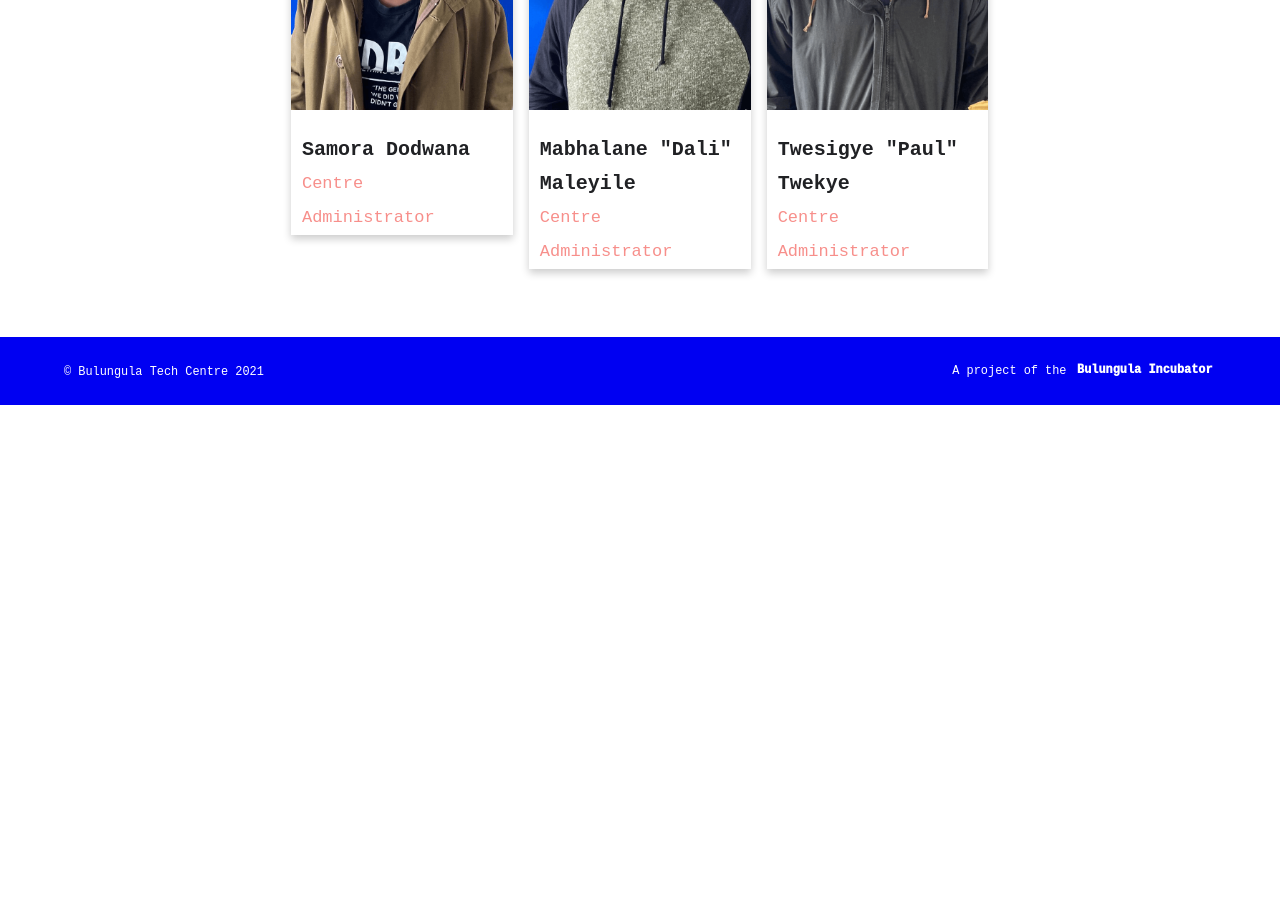
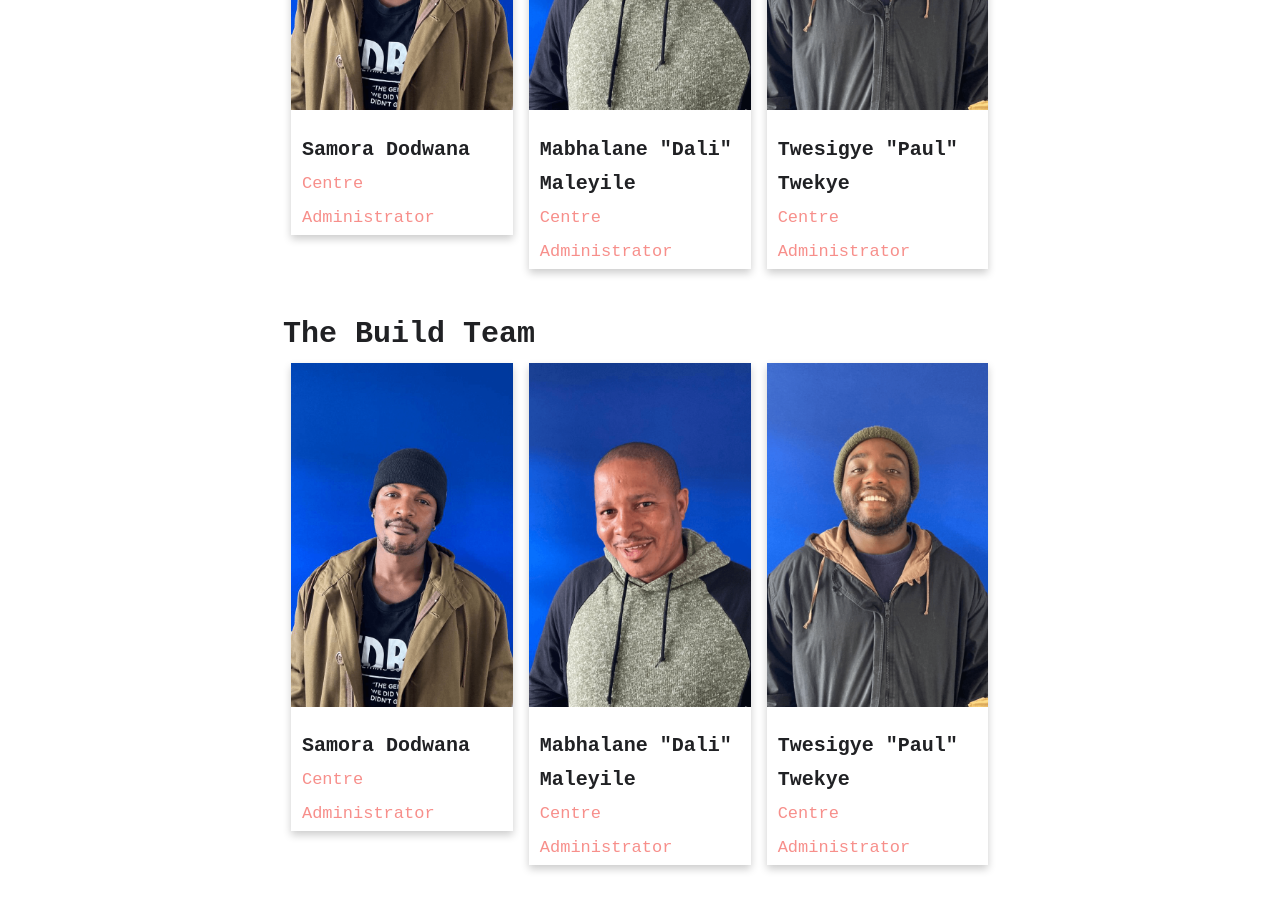
Before and after one commit to bulungula-tech-centre/bulungula-tech-centre, a Jekyll site: the page built from team.md, in a window 1280 px wide and 900 px high, scrolled down 1126 px. Built offline with Jekyll 4.4.1, drawn with Linux system fonts in a browser that asks for light colours; before the commit the page ends 1531 px from its top, so only the background shows below that.

Commit message:
add skeleton for new team

```diff
--- /dev/null
+++ b/_includes/op_team.html
@@ -0,0 +1,31 @@
+<div class="row">
+    <div class="column">
+        <div class="card">
+            <img src="/assets/images/team/sam.png" alt="Samora" style="width:100%">
+            <div class="container">
+                <h6>Samora Dodwana</h6>
+                <p class="title">Centre Administrator</p>
+            </div>
+        </div>
+    </div>
+
+    <div class="column">
+        <div class="card">
+            <img src="/assets/images/team/dali.png" alt="Dali" style="width:100%">
+            <div class="container">
+                <h6>Mabhalane "Dali" Maleyile</h6>
+                <p class="title">Centre Administrator</p>
+            </div>
+        </div>
+    </div>
+
+    <div class="column">
+        <div class="card">
+            <img src="/assets/images/team/paul.png" alt="Paul" style="width:100%">
+            <div class="container">
+                <h6>Twesigye "Paul" Twekye</h6>
+                <p class="title">Centre Administrator</p>
+            </div>
+        </div>
+    </div>
+</div>
--- a/team.md
+++ b/team.md
@@ -13,4 +13,8 @@ The Bulungula Tech Centre was created by a group of recent graduates from the Un
 
 The Bulungula Tech Centre managers run the day to day operations of the centre which includes facilitating workshops, classroom assistance, translations, general lab management, managing offline content and maintenance.
 
-{% include team.html %}
+{% include op_team.html %}
+
+### The Build Team
+
+{% include build_team.html %}
```
Also changed, not shown: _includes/build_team.html (renamed from _includes/team.html).
